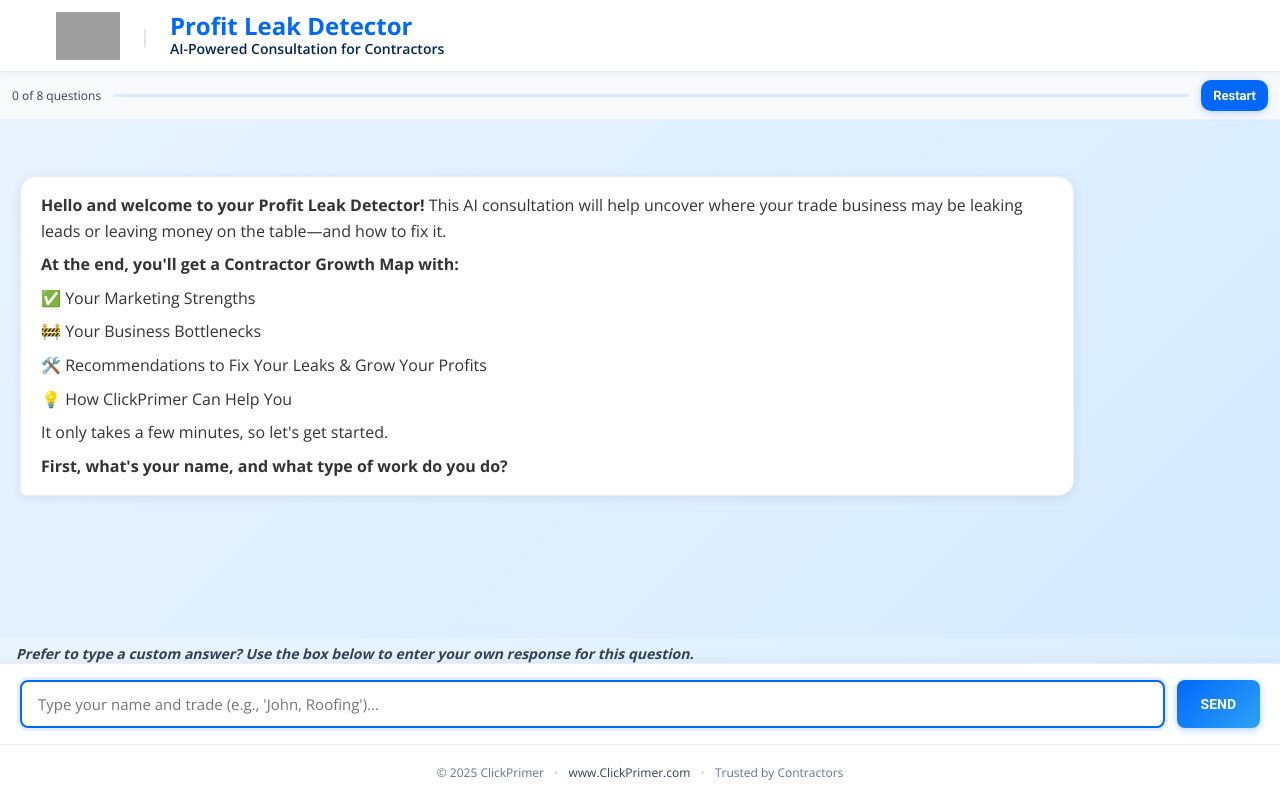
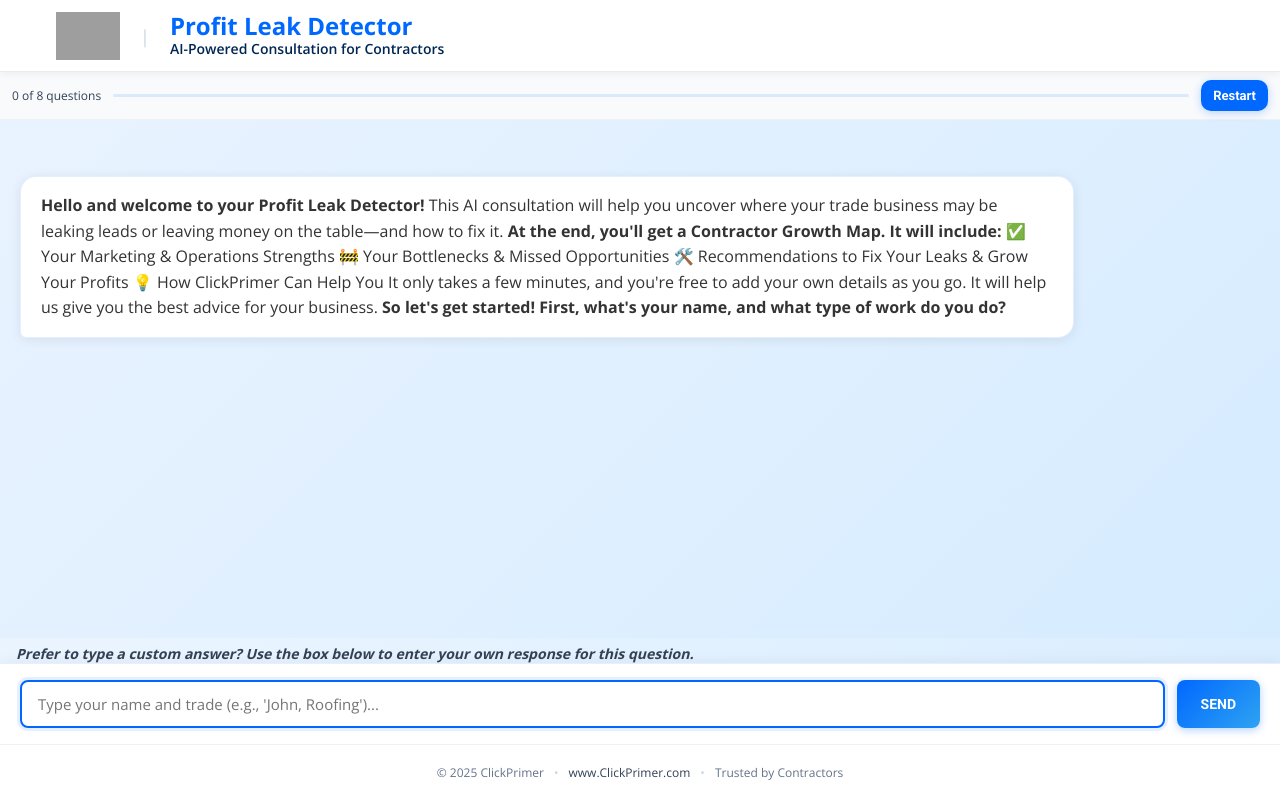
Before and after one commit to clickprimer/contractor-growth-map, a Next.js app: page / in a window 1280 px wide. Built offline with nearby package versions, Linux system fonts and the light colour scheme; grey boxes are pictures that could not be loaded.

Commit message:
Add files via upload

```diff
--- a/components/ChatInterface.js
+++ b/components/ChatInterface.js
@@ -31,35 +31,6 @@ const ChatInterface = ({ onQuizComplete }) => {
   const categories = quizData.quiz_flow;
   const totalQuestions = categories.length;
 
-  // Intro
-  useEffect(() => {
-    if (!showIntro) return;
-    const t = setTimeout(() => {
-      const introMessage = {
-        type: 'ai',
-        content: `**Hello and welcome to your Profit Leak Detector!** This AI consultation will help uncover where your trade business may be leaking leads or leaving money on the table—and how to fix it.
-
-**At the end, you'll get a Contractor Growth Map with:**
-✅ Your Marketing Strengths
-🚧 Your Business Bottlenecks
-🛠️ Recommendations to Fix Your Leaks & Grow Your Profits
-💡 How ClickPrimer Can Help You
-
-It only takes a few minutes, so let's get started.
-
-**First, what's your name, and what type of work do you do?**`,
-        timestamp: new Date()
-      };
-      setMessages([introMessage]);
-      setAwaitingNameInput(true);
-      setShowIntro(false);
-      setTimeout(() => {
-        try { inputRef.current?.focus({ preventScroll: true }); } catch {}
-      }, 150);
-    }, 250);
-    return () => clearTimeout(t);
-  }, [showIntro]);
-
   // Scroll helpers within pane
   const scrollToBottom = () => {
     const pane = messagesPaneRef.current;
@@ -72,6 +43,45 @@ It only takes a few minutes, so let's get started.
     const last = pane.querySelector('.message:last-child');
     if (last) pane.scrollTo({ top: last.offsetTop, behavior: 'smooth' });
   };
+
+  // Intro
+  useEffect(() => {
+    if (!showIntro) return;
+    const t = setTimeout(() => {
+      const introMessage = {
+        type: 'ai',
+        content: `**Hello and welcome to your Profit Leak Detector!** This AI consultation will help you uncover where your trade business may be leaking leads or leaving money on the table—and how to fix it.
+
+**At the end, you'll get a Contractor Growth Map. It will include:**
+✅ Your Marketing & Operations Strengths
+🚧 Your Bottlenecks & Missed Opportunities
+🛠️ Recommendations to Fix Your Leaks & Grow Your Profits
+💡 How ClickPrimer Can Help You
+
+It only takes a few minutes, and you're free to add your own details as you go. It will help us give you the best advice for your business. **So let's get started!**
+
+**First, what's your name, and what type of work do you do?**`,
+        timestamp: new Date()
+      };
+      setMessages([introMessage]);
+      setAwaitingNameInput(true);
+      setShowIntro(false);
+
+      // Explicitly anchor to the TOP of the intro bubble and do NOT auto-scroll away.
+      setTimeout(() => {
+        const pane = messagesPaneRef.current;
+        if (pane) {
+          const first = pane.querySelector('.message:first-child');
+          pane.scrollTo({ top: first ? first.offsetTop : 0, behavior: 'auto' });
+        }
+      }, 50);
+
+      setTimeout(() => {
+        try { inputRef.current?.focus({ preventScroll: true }); } catch {}
+      }, 150);
+    }, 250);
+    return () => clearTimeout(t);
+  }, [showIntro]);
 
   useEffect(() => {
     if (!messages.length) return;
@@ -312,7 +322,7 @@ Generating your personalized **Contractor Growth Map**...`,
         {messages.map((message, index) => (
           <div key={index} className={`message ${message.type}-message`}>
             <div className={`message-content ${message.isNugget ? 'gold-nugget' : ''}`}>
-              {String(message.content).split('\n').map((line, i) => (
+              {String(message.content).split('\\n').map((line, i) => (
                 <p key={i} dangerouslySetInnerHTML={{ __html: formatLine(line) }} />
               ))}
               {/* Options inline inside the AI bubble for the CURRENT question only */}
```
